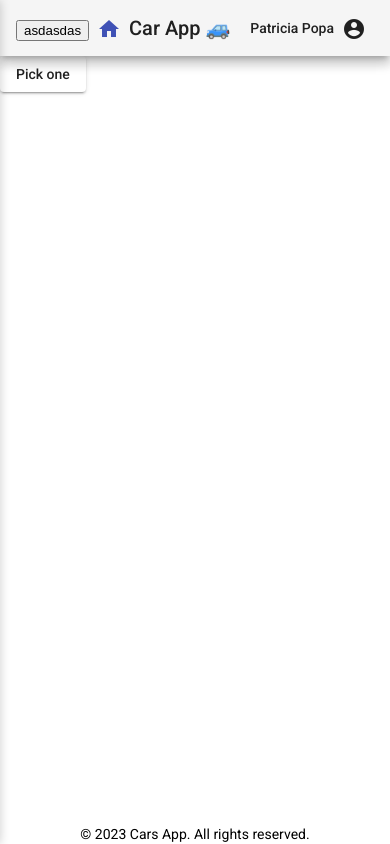
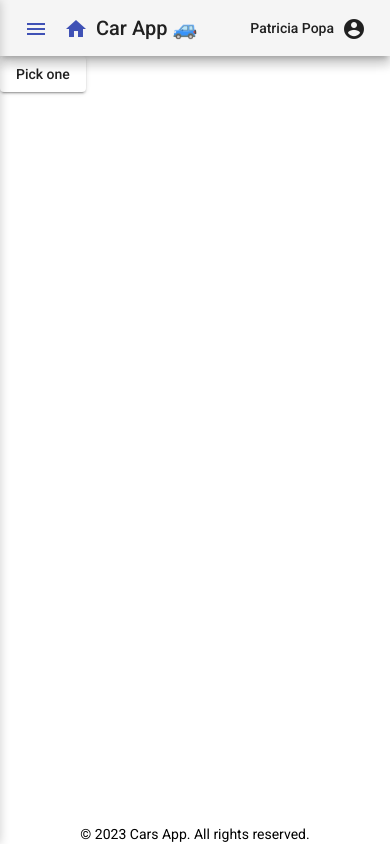
Before and after one commit to patriciapopam/cars-frontend, an Angular app: page / in a window 390 px wide. Built offline with nearby package versions, Linux system fonts and the light colour scheme.

Commit message:
updated header so that is it back to the hamburger icon

```diff
--- a/src/app/components/header/header.component.html
+++ b/src/app/components/header/header.component.html
@@ -1,6 +1,8 @@
 <mat-toolbar class="mat-elevation-z8">
     <a>
-        <button (click)="toggleSideNav()">asdasdas</button>
+        <button mat-icon-button color="primary" (click)="toggleSideNav()" aria-label="Example icon-button with menu icon">
+        <mat-icon>menu</mat-icon>
+        </button>
     </a>
 
     <a routerLink="/">
--- a/src/app/components/side-navbar/side-navbar.component.css
+++ b/src/app/components/side-navbar/side-navbar.component.css
@@ -61,12 +61,8 @@
   color: inherit;
   outline: none;
   padding-bottom: 2%;
-  width: 100%;
 }
 
-.no-link-style:hover {
-  cursor: pointer;
-}
 
 .in-line-block{
   display: inline-block;
@@ -83,6 +79,7 @@
   justify-content: center;
   align-items: center;
 }
+
 .darker-background-hover:hover{
   cursor: pointer;
   backdrop-filter: invert(5%);
--- a/src/app/components/side-navbar/side-navbar.component.html
+++ b/src/app/components/side-navbar/side-navbar.component.html
@@ -1,6 +1,6 @@
 <div class="side-nav" [@openClose]="sideNavService.isOpen ? 'open' : 'close'">
   <div class="close-nav-button darker-background-hover" (click)="closeSideNav()" >
-    <mat-icon>close</mat-icon>
+    <mat-icon color="primary">close</mat-icon>
   </div>
   <div class="side-nav-container">
     <a class="no-link-style darker-background-hover in-line-block" routerLink="/" (click)="closeSideNav()">
```
